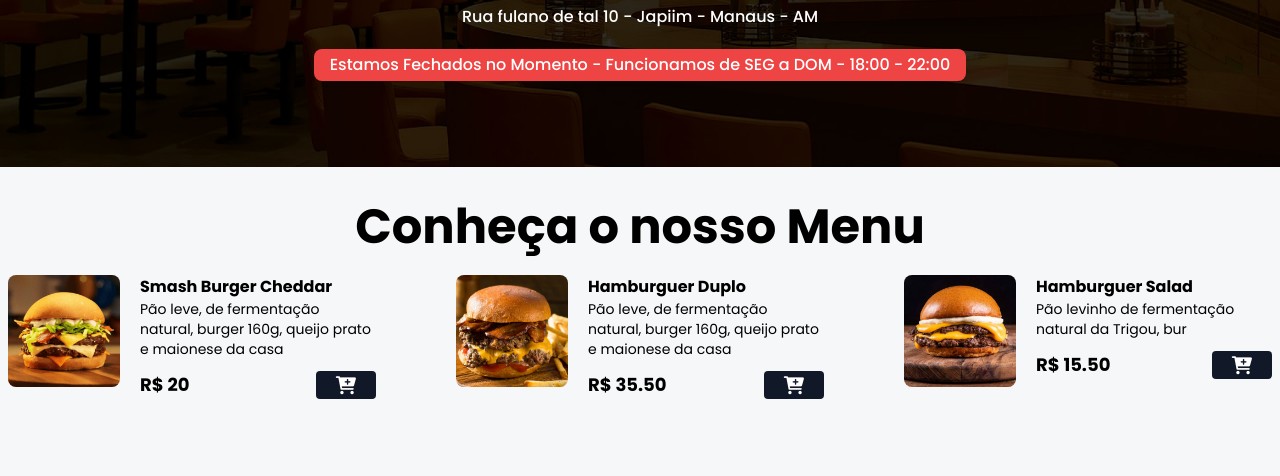
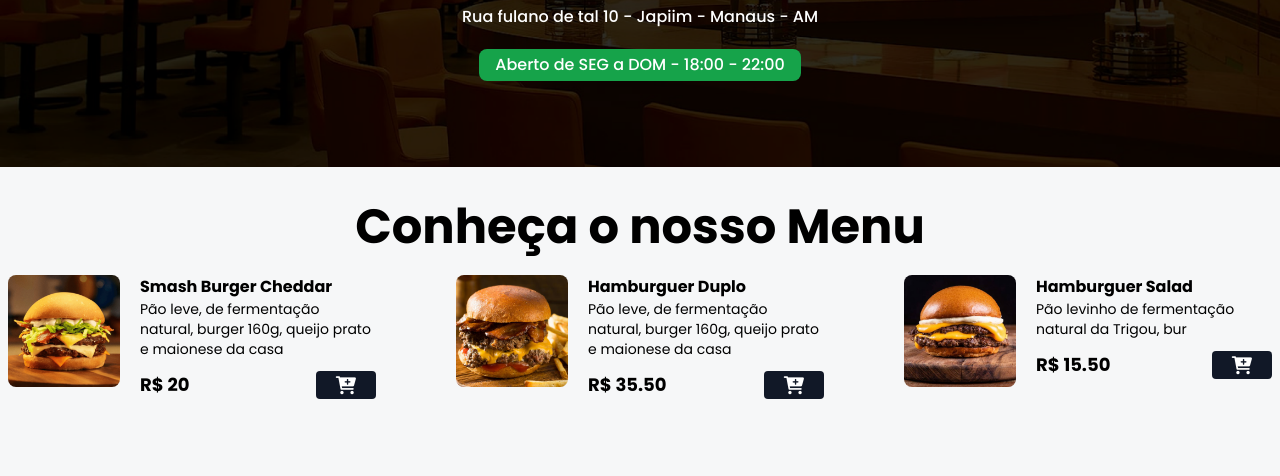
Before and after one commit to FSantanaDev/JC_Lanches, a website: page index.html in a window 1280 px wide. Shown: the part 253-729 px from the top of the page. Drawn offline with nearby package versions, Linux system fonts and the light colour scheme.

Commit message:
commit metodos de pagamento e hora de funcionamento

```diff
--- a/scripts.js
+++ b/scripts.js
@@ -205,7 +205,8 @@ checkoutBtn.addEventListener("click", function () {
 function checRestauranteOpen() {
     const data = new Date();
     const hour = data.getHours();
-    return hour >= 22 && hour < 6; // Ajuste para 18h às 21:59
+    //return hour >= 23 && hour < 1; // Ajuste para 18h às 21:59
+    return hour >= 23 || hour < 6; // Verifica se está entre 23:00 e 05:59
 }
 
 const spanItem = document.getElementById("date-span"); // Seleciona a div
```
Also changed, not shown: styles/output.css.
